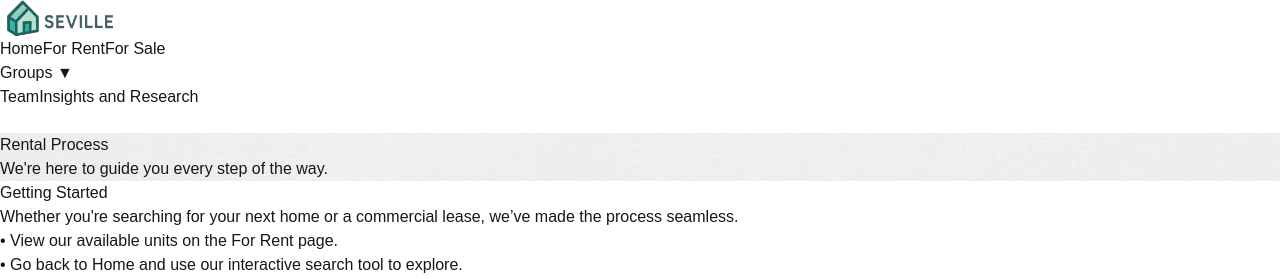
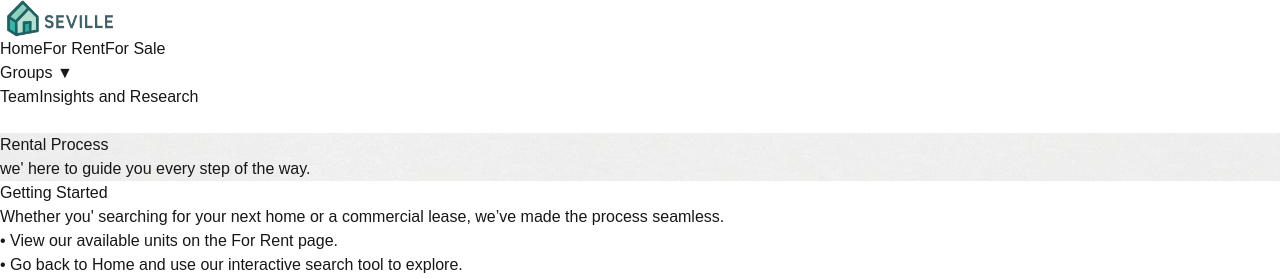
Before and after one commit to Jeevanthiruchittampalam/SevilleWebsite, a Next.js app: page /rentalprocess in a window 1280 px wide. Shown: the top 279 px of the page. Built offline with nearby package versions, Linux system fonts and the light colour scheme.

Commit message:
Fully remove missing Chge

```diff
--- a/src/app/careers/page.js
+++ b/src/app/careers/page.js
@@ -71,8 +71,8 @@ export default function CareersPage() {
           Work with Purpose. Grow with Seville.
         </h2>
         <p className="text-gray-700 text-lg">
-          Here at Seville Management Ltd., we combine real estate tradition with innovation. Whether you're
-          maintaining our buildings, supporting tenants, or developing new tools, you'll be part of a team that values
+          Here at Seville Management Ltd., we combine real estate tradition with innovation. Whether you&apos;re
+          maintaining our buildings, supporting tenants, or developing new tools, you&apos;ll be part of a team that values
           integrity, collaboration, and long-term growth.
         </p>
       </section>
--- a/src/app/contact/page.js
+++ b/src/app/contact/page.js
@@ -60,7 +60,7 @@ export default function ContactPage() {
         </div>
 
         <div className="text-gray-600 text-sm text-center mt-10">
-          Whether you're a current tenant, prospective client, or vendor — we’re ready to support you.
+          Whether you&apos;re a current tenant, prospective client, or vendor — we’re ready to support you.
         </div>
       </main>
 
--- a/src/app/promotions/page.js
+++ b/src/app/promotions/page.js
@@ -42,8 +42,8 @@ export default function PromotionsPage() {
             Current Offers
           </h2>
           <p className="text-gray-600 text-lg">
-            Our promotions reflect our commitment to both value and lifestyle. Whether you're looking for
-            flexibility, incentives, or long-term benefits, we have options to suit every tenant's goals.
+            Our promotions reflect our commitment to both value and lifestyle. Whether you&apos;re looking for
+            flexibility, incentives, or long-term benefits, we have options to suit every tenant&apos;s goals.
           </p>
         </section>
 
--- a/src/app/rentalprocess/page.js
+++ b/src/app/rentalprocess/page.js
@@ -35,7 +35,7 @@ export default function RentalProcessPage() {
       >
         <div className="bg-black bg-opacity-50 p-8 rounded-lg max-w-3xl">
           <h1 className="text-5xl font-bold mb-2">Rental Process</h1>
-          <p className="text-base italic">We're here to guide you every step of the way.</p>
+          <p className="text-base italic">we&apos; here to guide you every step of the way.</p>
         </div>
       </div>
 
@@ -44,7 +44,7 @@ export default function RentalProcessPage() {
         <section className="space-y-6 text-center">
           <h2 className="text-3xl font-semibold">Getting Started</h2>
           <p className="text-gray-700 text-lg">
-            Whether you're searching for your next home or a commercial lease, we’ve made the process seamless.
+            Whether you&apos; searching for your next home or a commercial lease, we’ve made the process seamless.
           </p>
 
           <ul className="mt-6 space-y-4 text-left text-gray-800">
```
